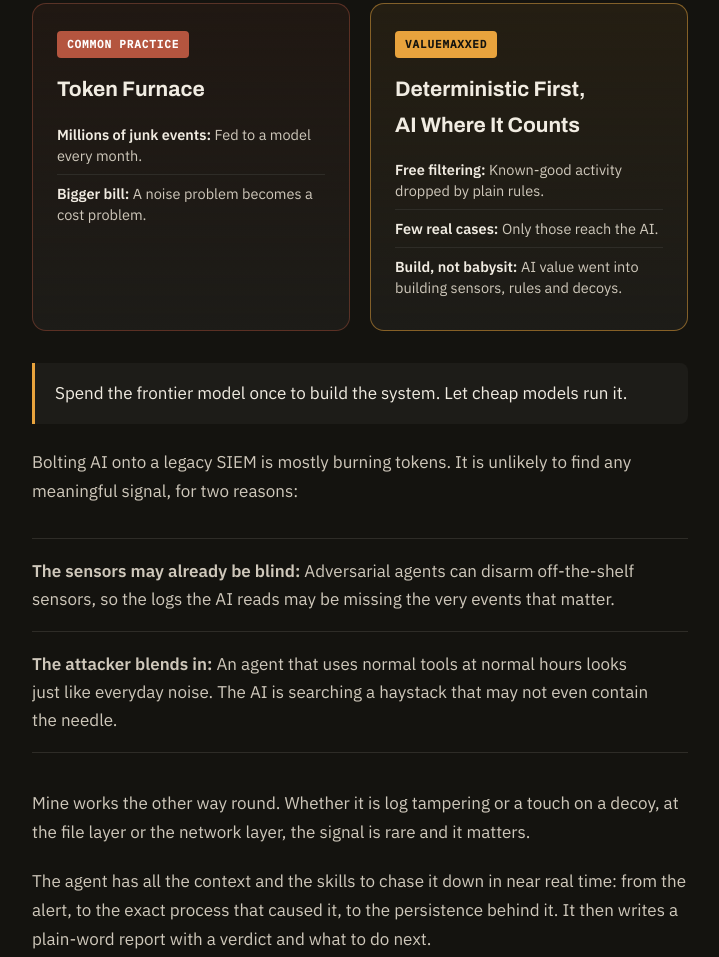
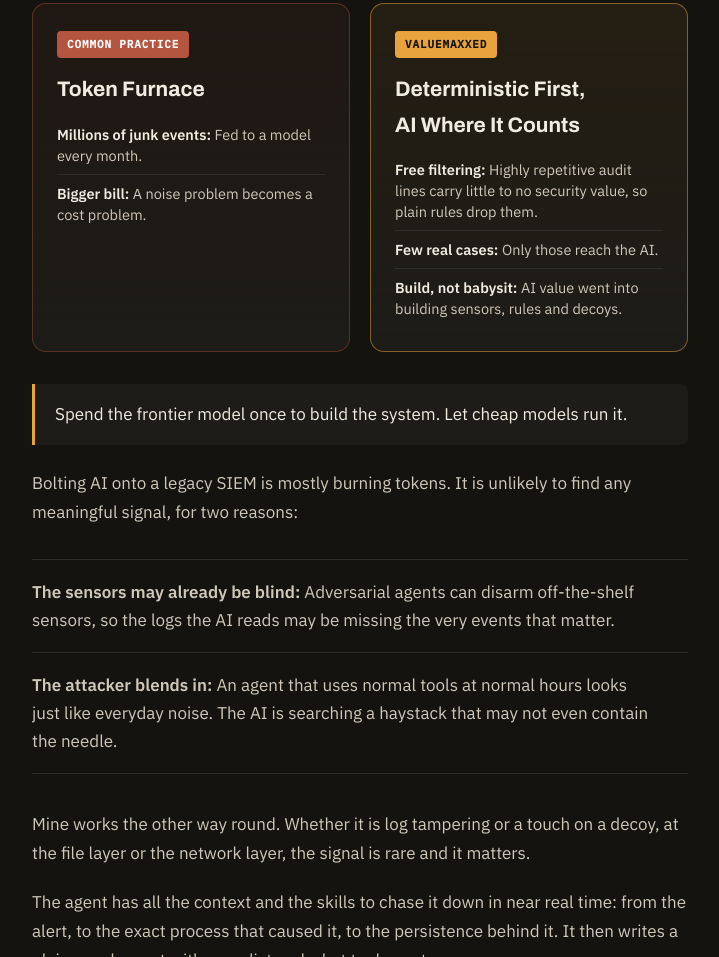
Before and after one commit to jymcheong/edr-site, a plain HTML site: page valuemaxxing.html in a window 1280 px wide. Shown: the part 3232-4189 px from the top of the page, without its empty margins (280-999 px from the left). Drawn offline with Linux system fonts and the light colour scheme.

Commit message:
Track 3: repetitive audit lines wording

```diff
--- a/valuemaxxing.html
+++ b/valuemaxxing.html
@@ -149,7 +149,7 @@
         <span class="card-badge">ValueMaxxed</span>
         <h3 class="card-title">Deterministic First, AI Where It Counts</h3>
         <ul class="card-list">
-          <li><strong>Free filtering:</strong> Known-good activity dropped by plain rules.</li>
+          <li><strong>Free filtering:</strong> Highly repetitive audit lines carry little to no security value, so plain rules drop them.</li>
           <li><strong>Few real cases:</strong> Only those reach the AI.</li>
           <li><strong>Build, not babysit:</strong> AI value went into building sensors, rules and decoys.</li>
         </ul>
```
